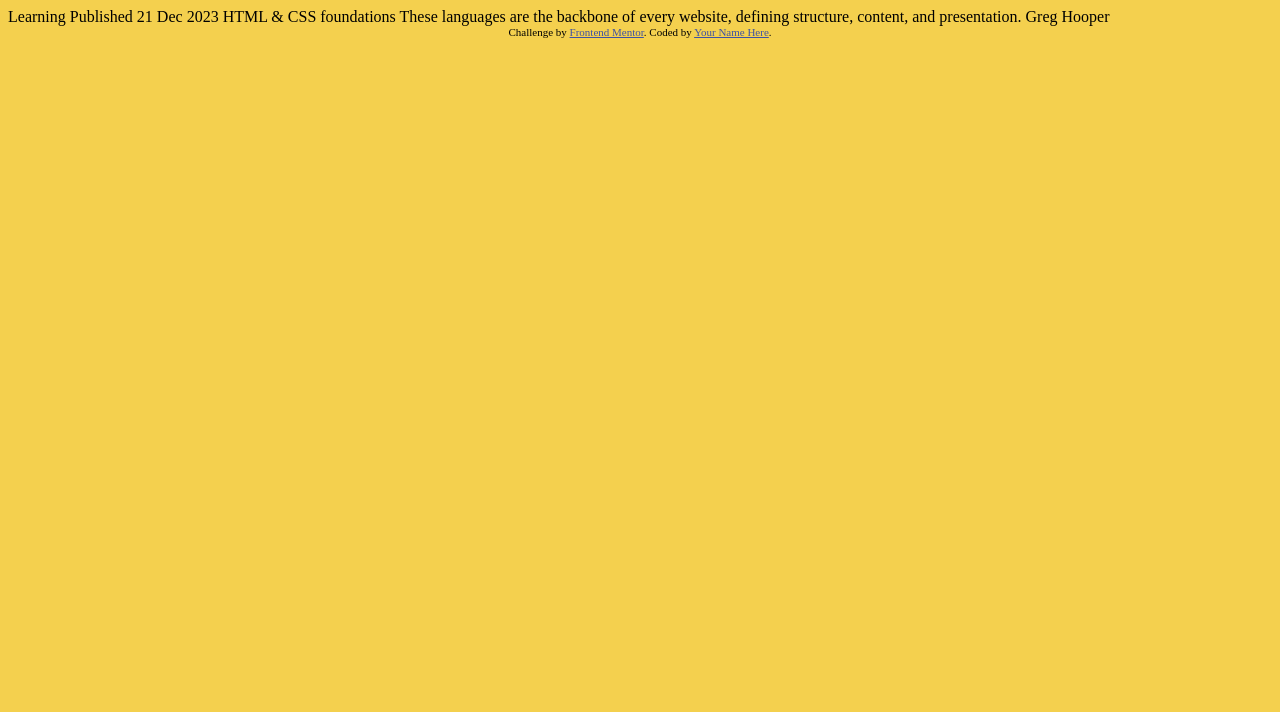
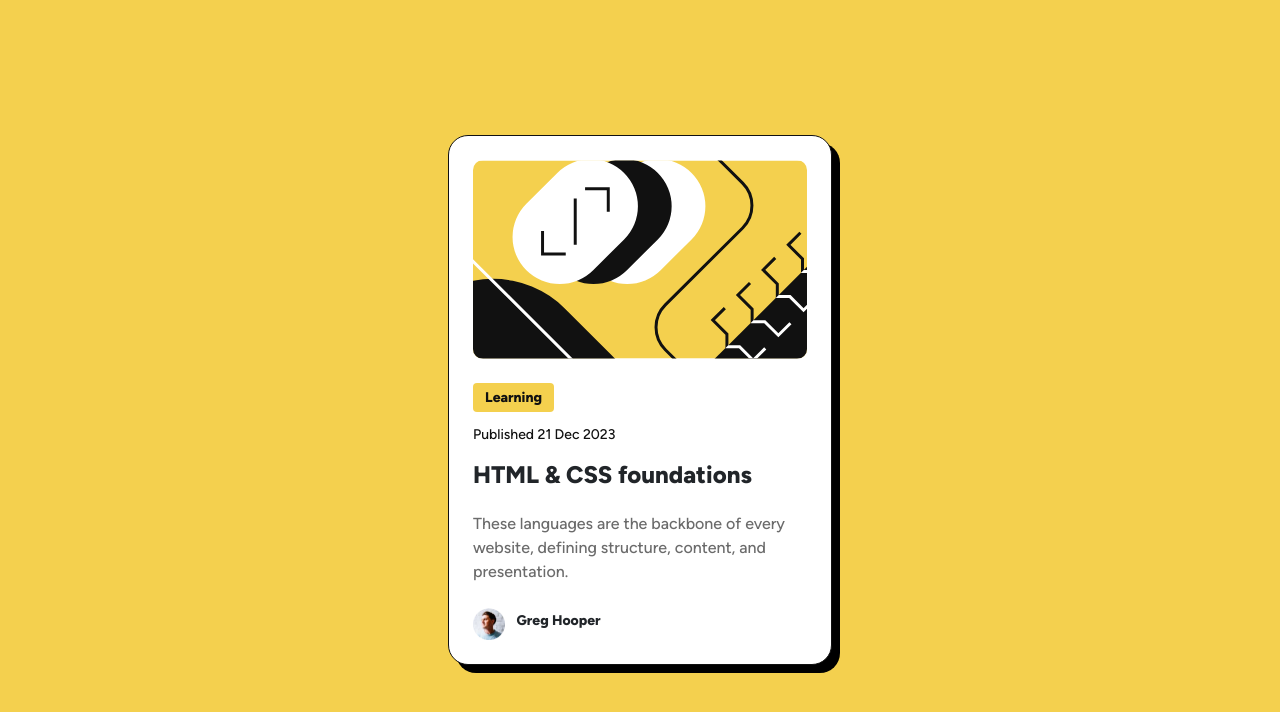
Before and after one commit to Dudamania/fem-blog-preview-card, a plain HTML site: page index.html in a window 1280 px wide. Drawn offline with nearby package versions, Linux system fonts and the light colour scheme.

Commit message:
updated index.html and main.scss, integrated fonts.scss into main.scss

```diff
--- a/css/fonts.scss
+++ /dev/null
@@ -1,11 +0,0 @@
-@font-face {
-    font-family: "Figtree";
-    font-weight: 700;
-    src: url(../assets/static/Figtree-ExtraBold.ttf);
-}
-
-@font-face {
-    font-family: "Figtree";
-    font-weight: 400;
-    src: url(../assets/static/Figtree-Medium.ttf);
-}
--- a/css/main.scss
+++ b/css/main.scss
@@ -1,14 +1,37 @@
-$yellow: #F4D04E;
-$gray950: #111111;
-$gray500: #6B6B6B;
-$white: #FFFFFF;
+:root {
+    --yellow: #F4D04E;
+    --gray950: #111111;
+    --gray500: #6B6B6B;
+    --white: #FFFFFF;
+    --black: #000000;
+}
+
+@font-face {
+    font-family: "Figtree";
+    font-weight: 700;
+    src: url(../assets/fonts/static/Figtree-ExtraBold.ttf);
+}
+
+@font-face {
+    font-family: "Figtree";
+    font-weight: 400;
+    src: url(../assets/fonts/static/Figtree-Medium.ttf);
+}
 
 html {
+    max-width: 100vw;
+    max-height: 100vh;
+    overflow: hidden;
+    width: 100%;
+    height: 100%;
+    font-size: 14px;
 
-}
-
-body {
-    background-color: $yellow;
+    body {
+        width: 100%;
+        height: 100%;
+        background-color: var(--yellow);
+        font-family: "Figtree", sans-serif;
+    }
 }
 
 h1, h2, h3, h4, h5 {
@@ -17,4 +40,93 @@ h1, h2, h3, h4, h5 {
 
 p {
     line-height: 150%;
+    color: var(--gray950);
+    letter-spacing: 0px;
+    font-weight: 700;
+    font-size: 14px;
+    margin-bottom: 0;
 }
+
+.container {
+    display: flex;
+    flex-direction: row;
+    justify-content: center;
+    align-items: center;
+    height: 100%;
+
+    .blog-modal {
+        max-width: 384px;
+        background-color: var(--white);
+        padding: 24px;
+        border-radius: 20px;
+        border: 1px solid var(--gray950);
+        box-shadow: 8px 8px var(--black);
+
+        .modal-image {
+            border-radius: 10px;
+            width: 100%;
+            margin-bottom: 24px;
+        }
+
+        .modal-content {
+            display: flex;
+            flex-direction: column;
+            row-gap: 12px;
+
+            .tag {
+                color: var(--gray950);
+                margin-bottom: 0;
+                font-size: 14px;
+                font-weight: 700;
+                padding: 4px 12px;
+                border-radius: 4px;
+                background-color: var(--yellow);
+                margin-right: auto;
+            }
+
+            .publish-date {
+                font-size: 14px;
+                font-weight: 400;
+            }
+
+            a {
+                color: inherit;
+                text-decoration: none;
+                transition: .2s all ease;
+
+                &:hover, &:active, &:focus {
+                    color: var(--yellow);
+                }
+
+                h1 {
+                    font-size: 24px;
+                    font-weight: 700;
+                }
+            }
+
+            .content {
+                font-size: 16px;
+                font-weight: 400;
+                color: var(--gray500);
+            }
+        }
+
+        .author {
+            display: flex;
+            flex-direction: row;
+            align-items: center;
+            margin-top : 24px;
+
+            img {
+                max-width: 32px;
+                max-height: 32px;
+                margin-right: 12px;
+            }
+
+            h3 {
+                font-size: 14px;
+                font-weight: 700;
+            }
+        }
+    }
+}
--- a/index.html
+++ b/index.html
@@ -5,8 +5,9 @@
   <meta name="viewport" content="width=device-width, initial-scale=1.0">
 
   <link rel="icon" type="image/png" sizes="32x32" href="./assets/images/favicon-32x32.png">
+  <link href="https://cdn.jsdelivr.net/npm/bootstrap@5.3.6/dist/css/bootstrap.min.css" rel="stylesheet" integrity="sha384-4Q6Gf2aSP4eDXB8Miphtr37CMZZQ5oXLH2yaXMJ2w8e2ZtHTl7GptT4jmndRuHDT" crossorigin="anonymous">
+
   <link rel="stylesheet" href="./css/main.min.css">
-  <link rel="stylesheet" href="./css/fonts.min.css">
 
   <title>Frontend Mentor | Blog preview card</title>
 
@@ -17,19 +18,23 @@
 </head>
 <body>
 
-  Learning
+  <main class="container">
+    <div class="blog-modal">
+      <img src="./assets/images/illustration-article.svg" alt="Yellow & Black abstract art" class="modal-image" />
+      <div class="modal-content">
+        <h2 class="tag">Learning</h2>
+        <p class="publish-date">Published 21 Dec 2023</p>
+        <a href=""><h1>HTML & CSS foundations</h1></a>
+        <p class="content">These languages are the backbone of every website, defining structure, content, and presentation.</p>
+      </div>
 
-  Published 21 Dec 2023
+      <div class="author">
+        <img src="./assets/images/image-avatar.webp" alt="Author Profile Picture" />
+        <h3>Greg Hooper</h3>
+      </div>
+    </div>
+  </main>
 
-  HTML & CSS foundations
-
-  These languages are the backbone of every website, defining structure, content, and presentation.
-
-  Greg Hooper
-
-  <div class="attribution">
-    Challenge by <a href="https://www.frontendmentor.io?ref=challenge" target="_blank">Frontend Mentor</a>.
-    Coded by <a href="#">Your Name Here</a>.
-  </div>
+  <script src="https://cdn.jsdelivr.net/npm/bootstrap@5.3.6/dist/js/bootstrap.bundle.min.js" integrity="sha384-j1CDi7MgGQ12Z7Qab0qlWQ/Qqz24Gc6BM0thvEMVjHnfYGF0rmFCozFSxQBxwHKO" crossorigin="anonymous"></script>
 </body>
 </html>
```
Also changed, not shown: css/fonts.min.css (deleted), css/main.min.css, 2 other files.
